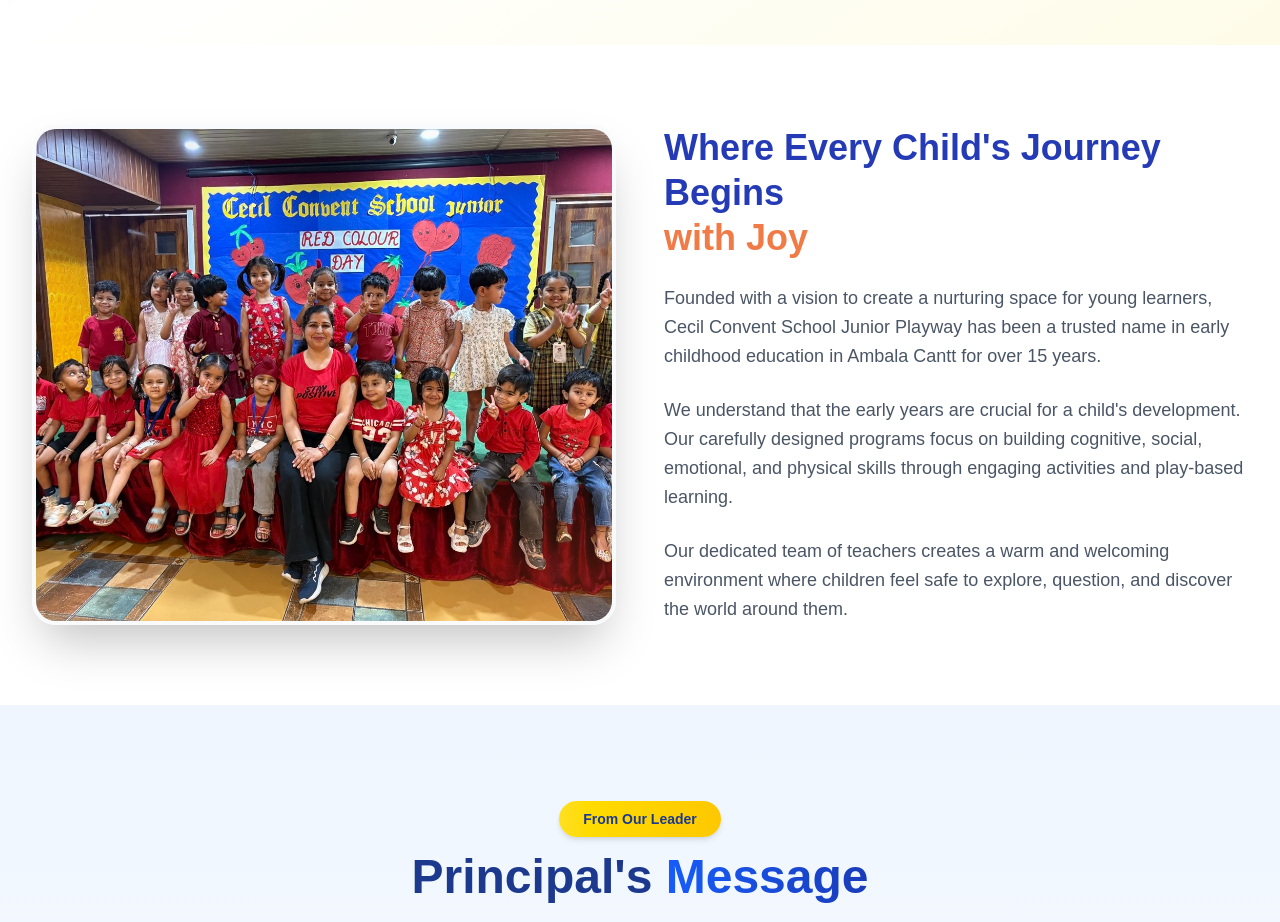
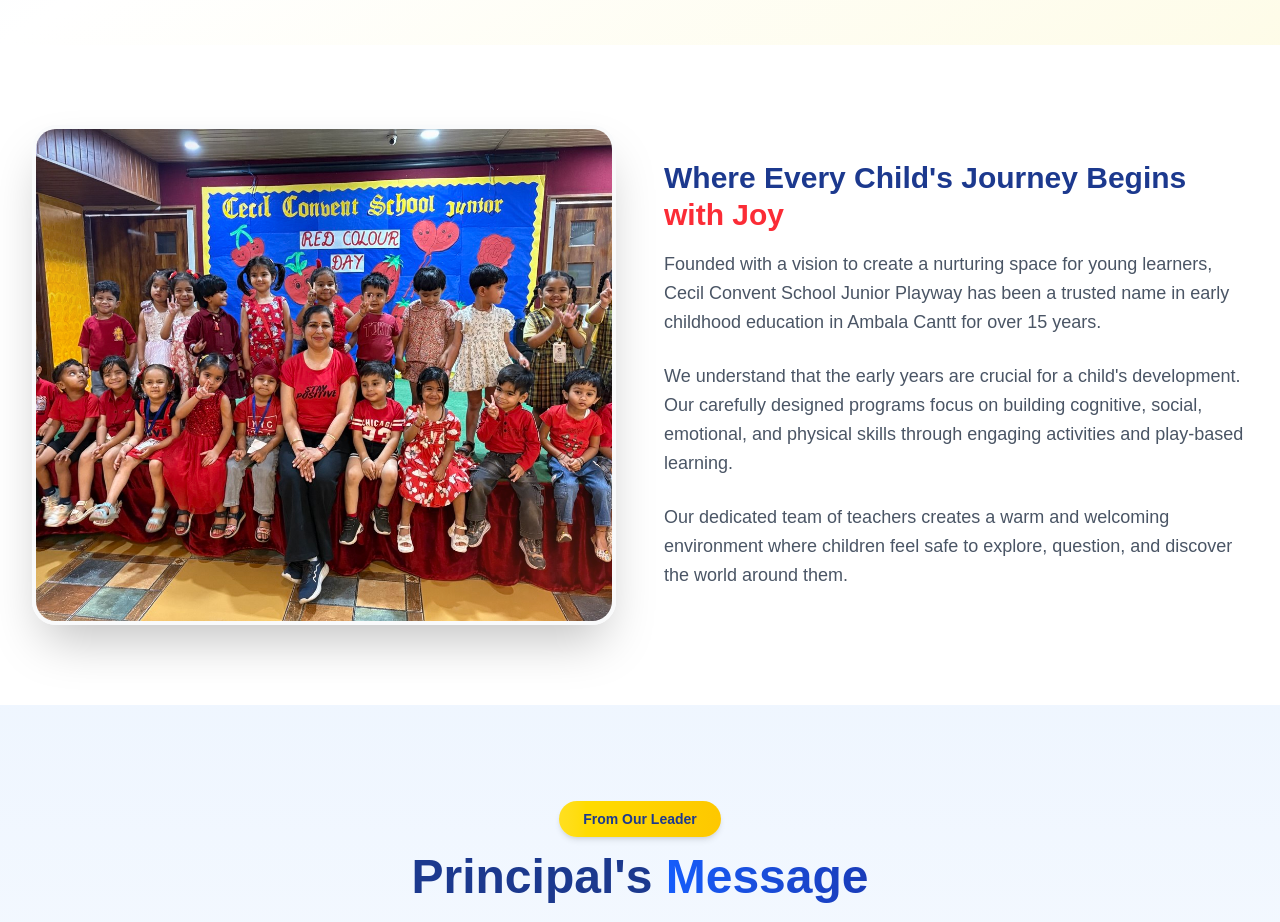
Before and after one commit to anjali100-coder/kinder-school-website, a Next.js app: page / in a window 1280 px wide. Shown: the part 880-1802 px from the top of the page. Built offline with nearby package versions, Linux system fonts and the light colour scheme; no server answers.

Commit message:
fixed about section heading size to 2 lines

```diff
--- a/components/about-section.tsx
+++ b/components/about-section.tsx
@@ -21,9 +21,9 @@ export function AboutSection() {
 
 
           <div>
-            <h2 className="text-3xl md:text-4xl font-extrabold text-[#243bb5] mb-6 leading-tight">
-              Where Every Child's Journey Begins <br/> <span className="text-[#f07b46]">with Joy</span>
-            </h2>
+            <h2 className="text-2xl md:text-3xl font-bold text-blue-900 mb-4 leading-tight">
+  Where Every Child's Journey Begins <span className="text-red-500">with Joy</span>
+</h2>
 
             <div className="space-y-6 text-gray-600 text-lg leading-relaxed">
               <p>
```
